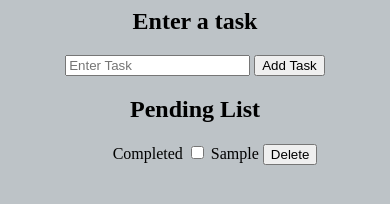
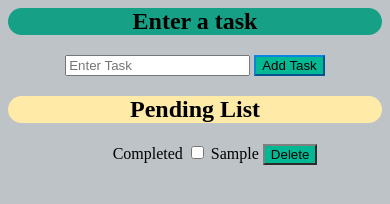
Before and after one commit to Arlisha2019/TODOList-JQuery, a plain HTML site: page index.html in a window 390 px wide. Both pictures are taken after typing "Sample" into the empty fields and a click on the button "Add Task". Drawn offline with nearby package versions, Linux system fonts and the light colour scheme.

Commit message:
Updated JQuery TODO List

```diff
--- a/app.css
+++ b/app.css
@@ -1,7 +1,7 @@
 body {
   text-align: center;
   background-color: #bdc3c7;
-
+  flex: auto;
 }
 
  ul {
@@ -9,18 +9,62 @@ body {
 
  }
 
+#title {
+   background-color: #16a085;
+   border-radius: 15px;
+
+ }
+
 #inputTask {
 
 }
 
-@media (min-width: 320px) and (max-width: 480px) {
+#pendingList {
+  background-color: #ffeaa7;
+  border-radius: 15px;
+}
 
+#completedTitle {
+  background-color: #6c5ce7;
+  border-radius: 15px;
+}
+
+#addButton {
+  background-color: white;
+  color: black;
+  border-color: #0984e3;
+}
+
+.remove {
+  background-color: white;
+  color: black;
+  border-color: red;
+
+}
+
+
+@media screen and (min-width: 320px) and (max-width: 480px) {
+  .remove {
+    background-color: #00b894;
+    color: black;
+    border-color: gray;
+
+  }
+  #addButton {
+    background-color: #00b894;
+    color: black;
+    border-color: #0984e3;
+  }
+
+}
+
+@media screen and (min-width: 481px) {
+  .remove {
+    background-color: white;
+    color: black;
+    border-color: #0984e3;
+
+  }
 
 
 }
-
-@media (min-width: 480px) {
-
-
-
-}
--- a/app.js
+++ b/app.js
@@ -37,7 +37,7 @@ function addTask() {
       <label for="complete_${taskNum}">Completed</label>
       <input task_id="${taskNum}" id="complete_${taskNum}" type='checkbox'/>
       <label> ${input} </label>
-      <button task_id="${taskNum}" id="remove_${taskNum}">Delete</button>
+      <button task_id="${taskNum}" id="remove_${taskNum}" class="remove">Delete</button>
     </li>`)
     $("#listItem").append(list)
 
--- a/index.html
+++ b/index.html
@@ -1,10 +1,11 @@
 <html>
 <head>
   <link rel="stylesheet" type="text/css" href="app.css" />
+  <meta name="viewport" content="width=device=width, initial-scale=1.0">
 </head>
 
 <body>
-  <h2> Enter a task </h2>
+  <h2 id="title"> Enter a task </h2>
   <div id="container">
     <input id="taskInput" type="text" placeholder="Enter Task">
     <button id="addButton"> Add Task </button>
```
